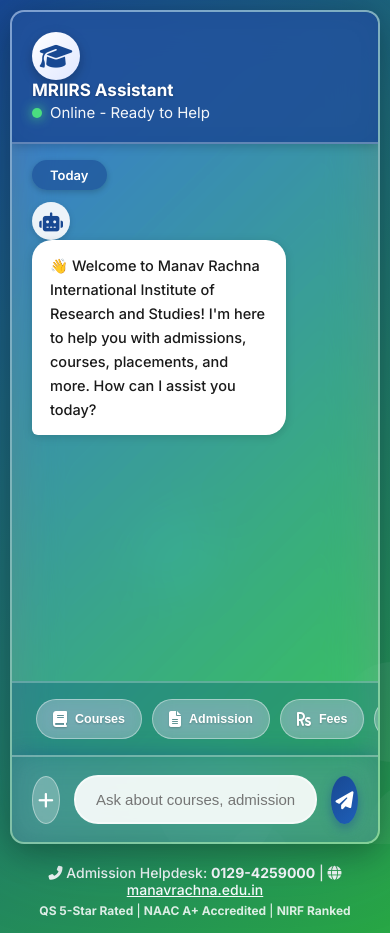
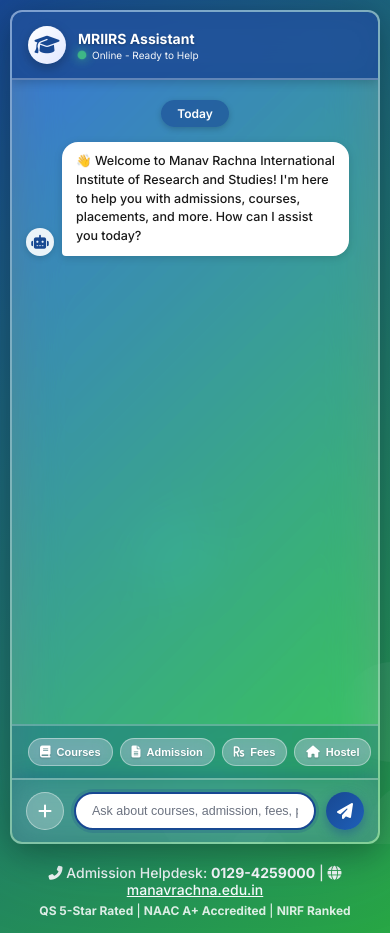
Before and after one commit to Piyush-Yadav-000/college-chatbot, a Flask app: page / in a window 390 px wide. Run offline with Flask 3, Linux system fonts and the light colour scheme.

Commit message:
Update style.css

```diff
--- a/static/css/style.css
+++ b/static/css/style.css
@@ -15,7 +15,7 @@
     --text-primary: #ffffff;
     --text-secondary: rgba(255, 255, 255, 0.95);
     --shadow: 0 8px 32px 0 rgba(31, 38, 135, 0.4);
-    --contrast-ratio: 4.5; /* WCAG AA Standard */
+    --contrast-ratio: 4.5;
 }
 
 body {
@@ -72,15 +72,15 @@ body {
     100% { bottom: 110%; transform: translateX(-100px); opacity: 0; }
 }
 
-/* Main Chat Container - MUCH LARGER SIZE */
+/* Main Chat Container - PERFECT SIZE */
 .chat-container {
     width: 100%;
-    max-width: 650px; /* INCREASED from 550px */
-    height: 850px; /* INCREASED from 750px */
+    max-width: 420px !important;  /* FIXED: Was 4000px */
+    height: 600px !important;     /* FIXED: Was 400px */
     background: rgba(255, 255, 255, 0.18);
     backdrop-filter: blur(25px) saturate(180%);
     -webkit-backdrop-filter: blur(25px) saturate(180%);
-    border-radius: 24px; /* Slightly larger radius */
+    border-radius: 20px;
     border: 2px solid rgba(255, 255, 255, 0.35);
     box-shadow: 0 8px 32px rgba(0, 0, 0, 0.3), 0 0 100px rgba(24, 72, 146, 0.2);
     overflow: hidden;
@@ -91,11 +91,16 @@ body {
     animation: slideUp 0.6s cubic-bezier(0.68, -0.55, 0.265, 1.55);
 }
 
-/* Header Styling - Larger */
+@keyframes slideUp {
+    from { opacity: 0; transform: translateY(50px) scale(0.9); }
+    to { opacity: 1; transform: translateY(0) scale(1); }
+}
+
+/* Header Styling */
 .chat-header {
     background: rgba(24, 72, 146, 0.85);
     backdrop-filter: blur(15px);
-    padding: 24px 26px; /* INCREASED from 20px 22px */
+    padding: 16px 18px;
     display: flex;
     justify-content: space-between;
     align-items: center;
@@ -103,22 +108,28 @@ body {
     box-shadow: 0 2px 10px rgba(0, 0, 0, 0.2);
 }
 
+.header-content {
+    display: flex;
+    align-items: center;
+    gap: 12px;
+}
+
 .bot-avatar {
-    width: 60px; /* INCREASED from 52px */
-    height: 60px;
+    width: 42px;
+    height: 42px;
     background: linear-gradient(135deg, #ffffff 0%, #e0e7ff 100%);
     border-radius: 50%;
     display: flex;
     align-items: center;
     justify-content: center;
     color: var(--primary-blue);
-    font-size: 32px; /* INCREASED from 28px */
+    font-size: 22px;
     box-shadow: 0 4px 12px rgba(0, 0, 0, 0.25);
 }
 
 .header-text h1 {
     color: #ffffff;
-    font-size: 22px; /* INCREASED from 19px */
+    font-size: 16px;
     font-weight: 700;
     margin: 0;
     text-shadow: 0 1px 3px rgba(0, 0, 0, 0.3);
@@ -126,157 +137,190 @@ body {
 
 .status {
     color: rgba(255, 255, 255, 0.95);
-    font-size: 15px; /* INCREASED from 13px */
+    font-size: 12px;
     display: flex;
     align-items: center;
-    gap: 8px;
-    margin-top: 3px;
+    gap: 6px;
+    margin-top: 2px;
 }
 
 .status-dot {
-    width: 10px; /* INCREASED from 9px */
-    height: 10px;
+    width: 8px;
+    height: 8px;
     background: #4ade80;
     border-radius: 50%;
     animation: pulse 2s ease-in-out infinite;
-    box-shadow: 0 0 12px #4ade80;
+    box-shadow: 0 0 10px #4ade80;
+}
+
+@keyframes pulse {
+    0%, 100% { opacity: 1; transform: scale(1); }
+    50% { opacity: 0.6; transform: scale(1.15); }
 }
 
 .minimize-btn {
     background: rgba(255, 255, 255, 0.25);
     border: none;
-    width: 42px; /* INCREASED from 38px */
-    height: 42px;
-    border-radius: 12px;
+    width: 32px;
+    height: 32px;
+    border-radius: 8px;
     color: white;
     cursor: pointer;
     transition: all 0.3s ease;
-    font-size: 18px;
+    font-size: 14px;
+}
+
+.minimize-btn:hover {
+    background: rgba(255, 255, 255, 0.35);
+    transform: scale(1.05);
 }
 
 /* Chat Box Area - HIDDEN SCROLLBAR */
 .chat-box {
     flex: 1;
-    padding: 24px;
+    padding: 16px;
     overflow-y: auto;
     display: flex;
     flex-direction: column;
-    gap: 18px;
+    gap: 14px;
     scroll-behavior: smooth;
     background: rgba(255, 255, 255, 0.05);
-
-    /* Hide scrollbar for Chrome, Safari and Opera */
-    -ms-overflow-style: none;  /* IE and Edge */
-    scrollbar-width: none;  /* Firefox */
-}
-
-.chat-box::-webkit-scrollbar {
-    display: none;  /* HIDDEN - Chrome, Safari, Opera */
-}
-
-/* Quick Action Buttons - HIDDEN SCROLLBAR */
-.options {
-    display: flex;
-    gap: 10px;
-    padding: 16px 24px;
-    overflow-x: auto;
-    border-top: 2px solid rgba(255, 255, 255, 0.25);
-    background: rgba(24, 72, 146, 0.25);
-    scroll-behavior: smooth;
-
-    /* Hide scrollbar */
     -ms-overflow-style: none;
     scrollbar-width: none;
 }
 
-.options::-webkit-scrollbar {
-    display: none;  /* HIDDEN */
+.chat-box::-webkit-scrollbar {
+    display: none;
+}
+
+/* Date Divider */
+.date-divider {
+    text-align: center;
+    margin: 8px 0;
+}
+
+.date-divider span {
+    background: rgba(24, 72, 146, 0.6);
+    padding: 6px 16px;
+    border-radius: 18px;
+    font-size: 12px;
+    color: #ffffff;
+    font-weight: 600;
+    box-shadow: 0 2px 6px rgba(0, 0, 0, 0.2);
+}
+
+/* Message Containers */
+.bot-msg-container, .user-msg-container {
+    display: flex;
+    gap: 8px;
+    align-items: flex-end;
+    animation: slideInMessage 0.4s cubic-bezier(0.68, -0.55, 0.265, 1.55);
+}
+
+.user-msg-container {
+    flex-direction: row-reverse;
+}
+
+@keyframes slideInMessage {
+    from { opacity: 0; transform: translateY(15px); }
+    to { opacity: 1; transform: translateY(0); }
 }
 
 .msg-avatar {
-    width: 38px; /* INCREASED from 34px */
-    height: 38px;
+    width: 28px;
+    height: 28px;
     background: rgba(255, 255, 255, 0.9);
     border-radius: 50%;
     display: flex;
     align-items: center;
     justify-content: center;
     color: var(--primary-blue);
-    font-size: 19px; /* INCREASED from 17px */
+    font-size: 14px;
     flex-shrink: 0;
     box-shadow: 0 2px 6px rgba(0, 0, 0, 0.15);
 }
 
-/* Message Bubbles - Larger Text */
+/* Message Bubbles */
 .bot-msg, .user-msg {
-    padding: 16px 20px; /* INCREASED from 14px 18px */
-    border-radius: 20px;
+    padding: 11px 15px;
+    border-radius: 16px;
     max-width: 78%;
     word-wrap: break-word;
-    font-size: 16px; /* INCREASED from 15px */
-    line-height: 1.65;
+    font-size: 13.5px;
+    line-height: 1.5;
     position: relative;
-    box-shadow: 0 2px 10px rgba(0, 0, 0, 0.15);
+    box-shadow: 0 2px 8px rgba(0, 0, 0, 0.15);
 }
 
 .bot-msg {
     background: #ffffff;
     color: #1a1a1a;
-    border-bottom-left-radius: 6px;
+    border-bottom-left-radius: 4px;
     font-weight: 500;
+}
+
+.bot-msg p {
+    margin: 0;
+    color: #1a1a1a;
 }
 
 .user-msg {
     background: linear-gradient(135deg, #184892 0%, #1e5fb8 100%);
     color: #ffffff;
-    border-bottom-right-radius: 6px;
+    border-bottom-right-radius: 4px;
     font-weight: 500;
 }
 
-/* Date Divider - Larger */
-.date-divider span {
-    background: rgba(24, 72, 146, 0.6);
-    padding: 7px 18px; /* INCREASED */
-    border-radius: 20px;
-    font-size: 13px; /* INCREASED from 12px */
-    color: #ffffff;
-    font-weight: 600;
-    box-shadow: 0 2px 6px rgba(0, 0, 0, 0.2);
+/* Typing Indicator */
+.typing-indicator {
+    display: flex;
+    gap: 8px;
+    align-items: flex-end;
+    padding: 0 16px;
+    margin-bottom: 8px;
 }
 
-/* Typing Indicator - Larger */
 .typing-dots {
     background: #ffffff;
-    padding: 14px 18px; /* INCREASED from 12px 16px */
-    border-radius: 20px;
-    border-bottom-left-radius: 6px;
+    padding: 10px 14px;
+    border-radius: 16px;
+    border-bottom-left-radius: 4px;
     display: flex;
-    gap: 6px;
-    box-shadow: 0 2px 10px rgba(0, 0, 0, 0.15);
+    gap: 4px;
+    box-shadow: 0 2px 8px rgba(0, 0, 0, 0.15);
 }
 
 .typing-dots span {
-    width: 10px; /* INCREASED from 9px */
-    height: 10px;
+    width: 7px;
+    height: 7px;
     background: #6b7280;
     border-radius: 50%;
     animation: typingBounce 1.4s infinite ease-in-out;
 }
 
+.typing-dots span:nth-child(2) { animation-delay: 0.2s; }
+.typing-dots span:nth-child(3) { animation-delay: 0.4s; }
+
 @keyframes typingBounce {
     0%, 60%, 100% { transform: translateY(0); }
-    30% { transform: translateY(-12px); } /* INCREASED */
+    30% { transform: translateY(-8px); }
 }
 
-/* Quick Action Buttons - Larger */
+/* Quick Action Buttons - HIDDEN SCROLLBAR */
 .options {
     display: flex;
-    gap: 10px; /* INCREASED from 8px */
-    padding: 16px 24px; /* INCREASED from 14px 20px */
+    gap: 7px;
+    padding: 12px 16px;
     overflow-x: auto;
     border-top: 2px solid rgba(255, 255, 255, 0.25);
     background: rgba(24, 72, 146, 0.25);
     scroll-behavior: smooth;
+    -ms-overflow-style: none;
+    scrollbar-width: none;
+}
+
+.options::-webkit-scrollbar {
+    display: none;
 }
 
 .quick-btn {
@@ -284,37 +328,47 @@ body {
     backdrop-filter: blur(10px);
     border: 1.5px solid rgba(255, 255, 255, 0.4);
     color: #ffffff;
-    padding: 12px 18px; /* INCREASED from 11px 16px */
-    border-radius: 22px;
+    padding: 9px 14px;
+    border-radius: 18px;
     cursor: pointer;
-    font-size: 14px; /* INCREASED from 13px */
+    font-size: 12px;
     font-weight: 600;
     transition: all 0.3s ease;
     display: flex;
     align-items: center;
-    gap: 8px;
+    gap: 6px;
     white-space: nowrap;
     text-shadow: 0 1px 2px rgba(0, 0, 0, 0.2);
 }
 
-.quick-btn i {
-    font-size: 16px; /* INCREASED from 15px */
+.quick-btn:hover {
+    background: rgba(255, 255, 255, 0.35);
+    transform: translateY(-2px);
+    box-shadow: 0 4px 12px rgba(0, 0, 0, 0.2);
 }
 
-/* Input Area - Larger */
+.quick-btn:active {
+    transform: translateY(0);
+}
+
+.quick-btn i {
+    font-size: 13px;
+}
+
+/* Input Area */
 .input-area {
     display: flex;
     align-items: center;
-    gap: 14px; /* INCREASED from 12px */
-    padding: 20px 24px; /* INCREASED from 18px 20px */
+    gap: 10px;
+    padding: 14px 16px;
     background: rgba(24, 72, 146, 0.3);
     backdrop-filter: blur(15px);
     border-top: 2px solid rgba(255, 255, 255, 0.3);
 }
 
 .attach-btn {
-    width: 48px; /* INCREASED from 44px */
-    height: 48px;
+    width: 38px;
+    height: 38px;
     background: rgba(255, 255, 255, 0.25);
     border: 1.5px solid rgba(255, 255, 255, 0.4);
     border-radius: 50%;
@@ -324,25 +378,41 @@ body {
     display: flex;
     align-items: center;
     justify-content: center;
-    font-size: 18px;
+    font-size: 16px;
+}
+
+.attach-btn:hover {
+    background: rgba(255, 255, 255, 0.35);
+    transform: rotate(90deg);
 }
 
 input {
     flex: 1;
     background: rgba(255, 255, 255, 0.9);
     border: 2px solid rgba(255, 255, 255, 0.5);
-    border-radius: 24px;
-    padding: 15px 22px; /* INCREASED from 13px 20px */
+    border-radius: 20px;
+    padding: 11px 18px;
     color: #1a1a1a;
-    font-size: 16px; /* INCREASED from 15px */
+    font-size: 13.5px;
     font-weight: 500;
     outline: none;
     transition: all 0.3s ease;
 }
 
+input::placeholder {
+    color: #6b7280;
+    font-weight: 500;
+}
+
+input:focus {
+    background: #ffffff;
+    border-color: var(--primary-blue);
+    box-shadow: 0 0 0 3px rgba(24, 72, 146, 0.2);
+}
+
 #send-btn {
-    width: 48px; /* INCREASED from 44px */
-    height: 48px;
+    width: 38px;
+    height: 38px;
     background: linear-gradient(135deg, var(--primary-blue) 0%, var(--light-blue) 100%);
     border: none;
     border-radius: 50%;
@@ -353,22 +423,17 @@ input {
     align-items: center;
     justify-content: center;
     box-shadow: 0 4px 12px rgba(24, 72, 146, 0.5);
-    font-size: 18px;
+    font-size: 16px;
 }
 
-/* Footer Info - Larger Text */
-body > div:last-child {
-    text-align: center;
-    margin-top: 18px;
-    color: #ffffff;
-    font-size: 14px; /* INCREASED from 13px */
-    text-shadow: 0 1px 3px rgba(0, 0, 0, 0.3);
-    z-index: 1;
-    position: relative;
+#send-btn:hover {
+    transform: scale(1.1);
+    box-shadow: 0 6px 16px rgba(24, 72, 146, 0.7);
 }
 
-
-
+#send-btn:active {
+    transform: scale(0.95);
+}
 
 /* Floating Chat Toggle Button */
 .chat-toggle-btn {
@@ -385,7 +450,7 @@ body > div:last-child {
     cursor: pointer;
     box-shadow: 0 6px 20px rgba(24, 72, 146, 0.5);
     z-index: 9999;
-    display: none; /* Hidden by default */
+    display: none;
     align-items: center;
     justify-content: center;
     transition: all 0.3s cubic-bezier(0.68, -0.55, 0.265, 1.55);
@@ -405,7 +470,6 @@ body > div:last-child {
     animation: pulse 2s ease-in-out infinite;
 }
 
-/* Notification Badge */
 .notification-badge {
     position: absolute;
     top: -5px;
@@ -425,29 +489,35 @@ body > div:last-child {
 }
 
 @keyframes bounceIn {
-    0% {
-        opacity: 0;
-        transform: scale(0.3);
-    }
-    50% {
-        opacity: 1;
-        transform: scale(1.05);
-    }
-    70% {
-        transform: scale(0.9);
-    }
-    100% {
-        transform: scale(1);
-    }
+    0% { opacity: 0; transform: scale(0.3); }
+    50% { opacity: 1; transform: scale(1.05); }
+    70% { transform: scale(0.9); }
+    100% { transform: scale(1); }
 }
 
-/* When chat is minimized, show the button */
 .chat-container.minimized {
     display: none !important;
 }
 
-/* Responsive positioning for mobile */
+/* Responsive Design */
 @media (max-width: 768px) {
+    body { padding: 10px; }
+
+    .chat-container {
+        max-width: 100% !important;
+        height: calc(100vh - 20px) !important;
+        border-radius: 16px;
+    }
+
+    .chat-header { padding: 14px 16px; }
+    .header-text h1 { font-size: 15px; }
+    .bot-avatar { width: 38px; height: 38px; font-size: 20px; }
+    .chat-box { padding: 14px; gap: 12px; }
+    .bot-msg, .user-msg { max-width: 82%; font-size: 13px; padding: 10px 14px; }
+    .quick-btn { padding: 8px 12px; font-size: 11.5px; }
+    .input-area { padding: 12px 14px; }
+    input { font-size: 13px; padding: 10px 16px; }
+
     .chat-toggle-btn {
         bottom: 20px;
         right: 20px;
@@ -455,15 +525,21 @@ body > div:last-child {
         height: 60px;
         font-size: 26px;
     }
-
-    .notification-badge {
-        width: 22px;
-        height: 22px;
-        font-size: 11px;
-    }
 }
 
 @media (max-width: 480px) {
+    .chat-container {
+        height: calc(100vh - 10px) !important;
+        border-radius: 12px;
+    }
+
+    .header-text h1 { font-size: 14px; }
+    .status { font-size: 10px; }
+    .bot-msg, .user-msg { max-width: 85%; font-size: 12.5px; }
+    .quick-btn { padding: 7px 11px; font-size: 11px; }
+    .quick-btn i { font-size: 12px; }
+    input { font-size: 12.5px; }
+
     .chat-toggle-btn {
         bottom: 15px;
         right: 15px;
@@ -473,154 +549,22 @@ body > div:last-child {
     }
 }
 
-
-/* Responsive Design - Updated */
-@media (max-width: 768px) {
-    body {
-        padding: 10px;
-    }
-
-    .chat-container {
-        max-width: 100%;
-        height: calc(100vh - 20px);
-        border-radius: 18px;
-    }
-
-    .chat-header {
-        padding: 20px;
-    }
-
-    .header-text h1 {
-        font-size: 19px;
-    }
-
-    .bot-avatar {
-        width: 52px;
-        height: 52px;
-        font-size: 28px;
-    }
-
-    .chat-box {
-        padding: 20px;
-    }
-
-    .bot-msg, .user-msg {
-        font-size: 15px;
-        padding: 14px 18px;
-    }
-
-    .quick-btn {
-        padding: 11px 16px;
-        font-size: 13px;
-    }
-
-    .input-area {
-        padding: 18px 20px;
-    }
-
-    input {
-        font-size: 15px;
-        padding: 14px 20px;
-    }
-}
-
-@media (max-width: 480px) {
-    .chat-container {
-        height: calc(100vh - 10px);
-        border-radius: 14px;
-    }
-
-    .header-text h1 {
-        font-size: 17px;
-    }
-
-    .bot-avatar {
-        width: 48px;
-        height: 48px;
-        font-size: 26px;
-    }
-
-    .bot-msg, .user-msg {
-        font-size: 14.5px;
-    }
-
-    .quick-btn {
-        font-size: 12.5px;
-    }
-}
-
 /* Tablet Landscape */
 @media (min-width: 769px) and (max-width: 1024px) {
     .chat-container {
-        max-width: 680px;
-        height: 880px;
+        max-width: 450px !important;
+        height: 680px !important;
     }
 }
 
 /* Large Desktop */
 @media (min-width: 1440px) {
     .chat-container {
-        max-width: 700px; /* INCREASED from 600px */
-        height: 900px; /* INCREASED from 800px */
+        max-width: 480px !important;
+        height: 720px !important;
     }
 
-    .bot-msg, .user-msg {
-        font-size: 17px;
-        padding: 17px 22px;
-    }
-
-    .header-text h1 {
-        font-size: 24px;
-    }
-
-    .bot-avatar {
-        width: 64px;
-        height: 64px;
-        font-size: 34px;
-    }
-
-    .quick-btn {
-        font-size: 15px;
-        padding: 13px 20px;
-    }
-
-    input {
-        font-size: 17px;
-        padding: 16px 24px;
-    }
-
-    .msg-avatar {
-        width: 42px;
-        height: 42px;
-        font-size: 21px;
-    }
-}
-
-/* High Contrast Mode Support */
-@media (prefers-contrast: high) {
-    .bot-msg {
-        background: #ffffff;
-        color: #000000;
-        border: 2px solid #000000;
-    }
-
-    .user-msg {
-        background: #184892;
-        color: #ffffff;
-        border: 2px solid #ffffff;
-    }
-
-    input {
-        border: 2px solid #000000;
-    }
-}
-
-/* Dark Mode Support */
-@media (prefers-color-scheme: dark) {
-    .bot-msg {
-        background: #f3f4f6;
-        color: #111827;
-    }
+    .bot-msg, .user-msg { font-size: 14px; }
 }
 
 /* Reduced Motion */
```
